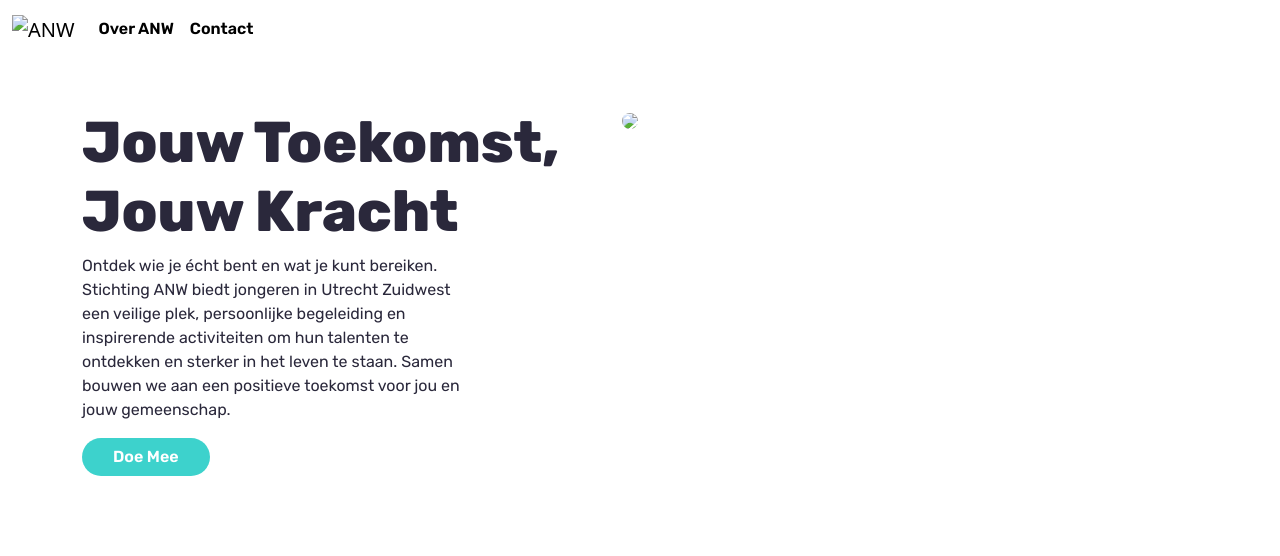
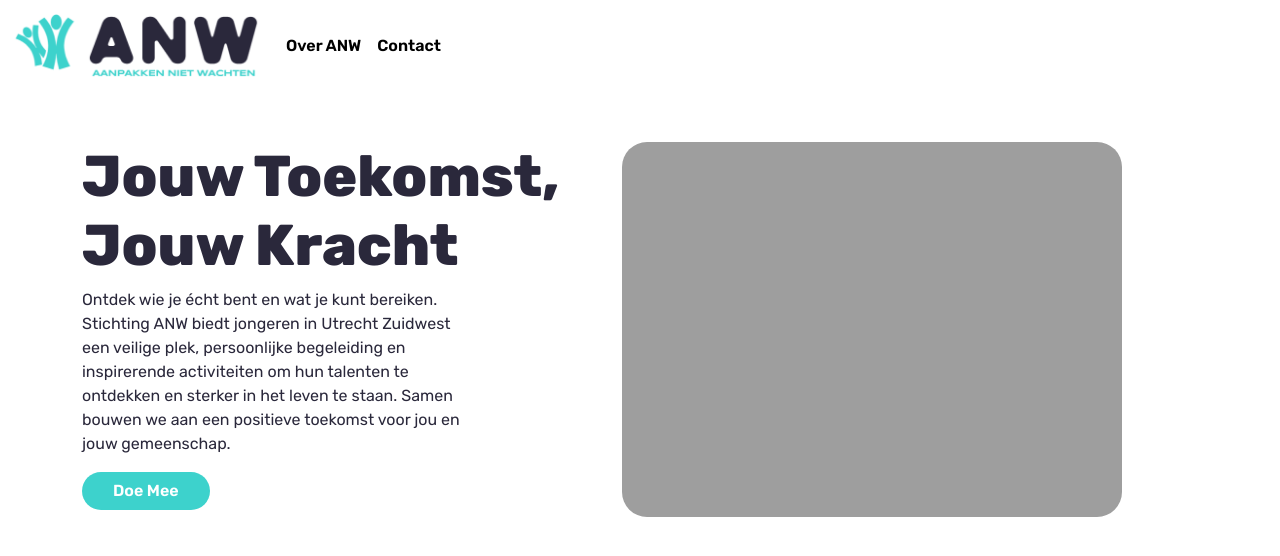
Before and after one commit to Mounir1755/ANW, a plain HTML site: page index.html in a window 1280 px wide. Drawn offline with nearby package versions, Linux system fonts and the light colour scheme; the site is published under a folder, as on GitHub Pages, so addresses that start at the root find nothing.

Commit message:
test fix

```diff
--- a/index.html
+++ b/index.html
@@ -31,7 +31,7 @@
     <nav class="navbar navbar-expand-lg">
       <div class="container-fluid">
         <a class="navbar-brand" href="index.html"
-          ><img src="/media/logo/LOGO-ANW.png" class="logo" alt="ANW"
+          ><img src="./media/logo/LOGO-ANW.png" class="logo" alt="ANW"
         /></a>
         <button
           class="navbar-toggler"
@@ -83,7 +83,7 @@
           <button type="button" class="btn button-header rubik-button">Doe Mee</button>
         </div>
         <div class="col-lg-6 col-sm-12">
-          <img src="/media/home/header.jpg" class="img-header">
+          <img src="./media/home/header.jpg" class="img-header">
         </div>
       </div>
     </div>
```
